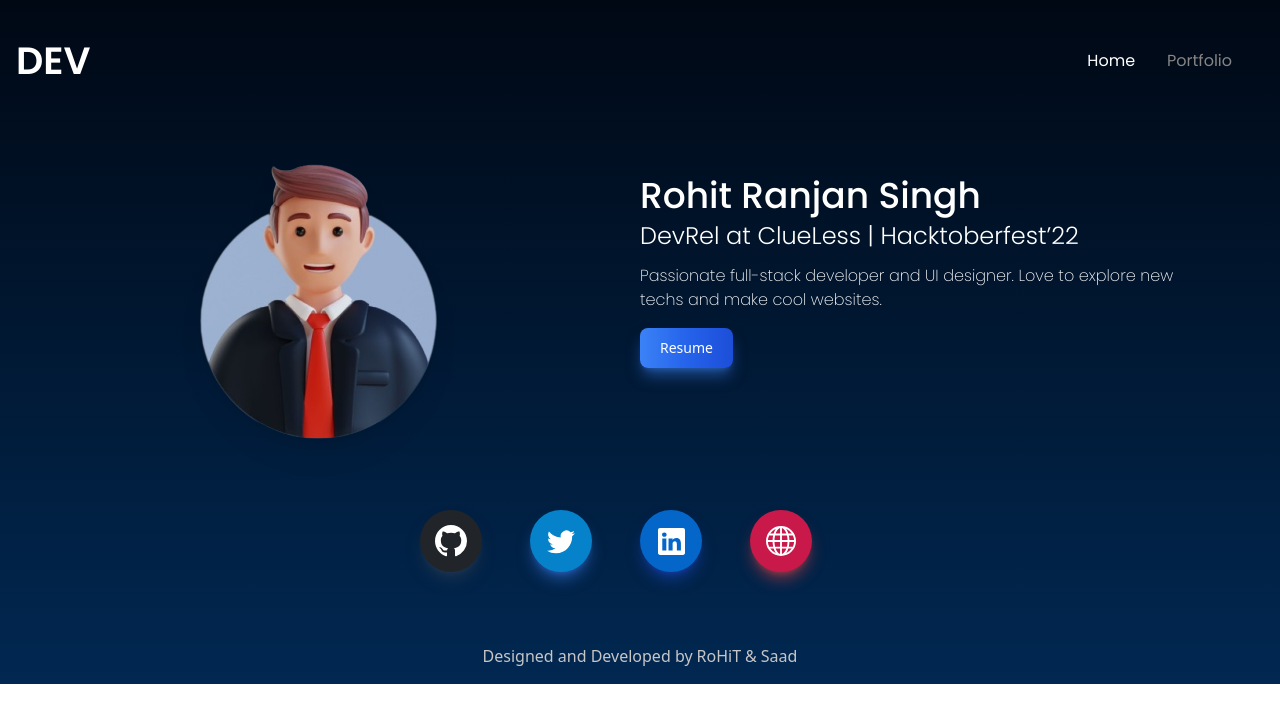
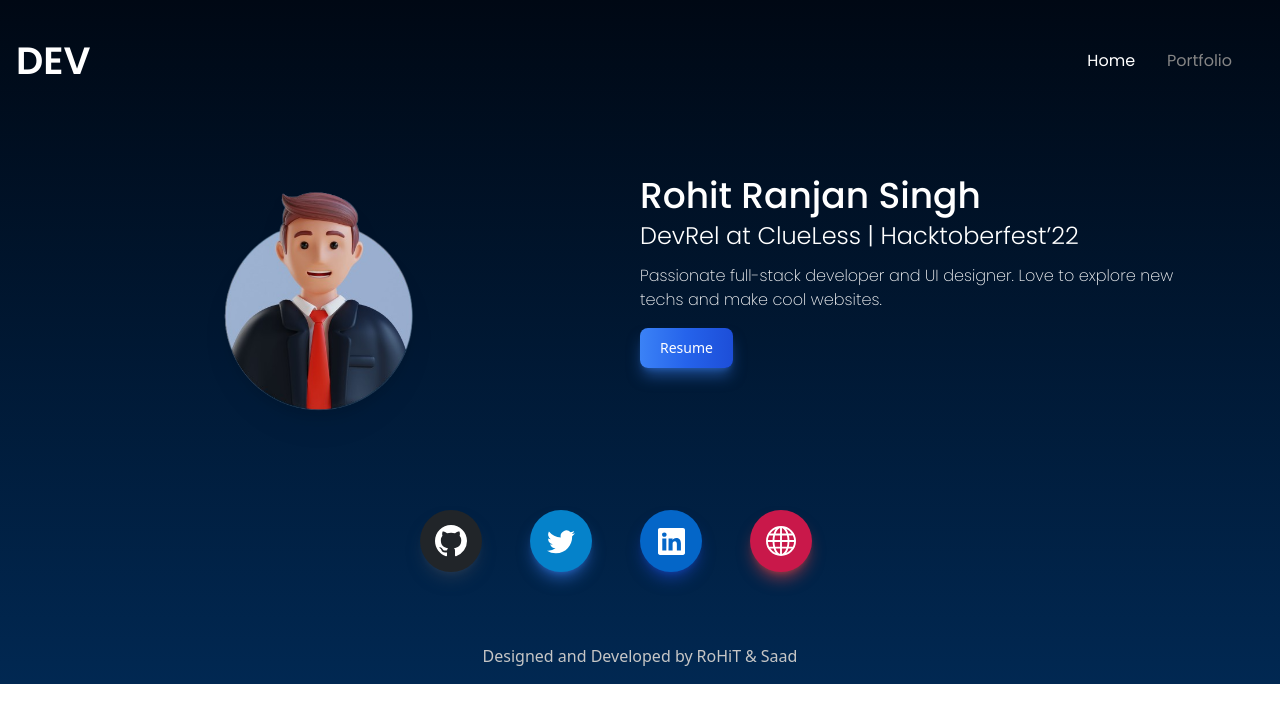
Before and after one commit to rohitranjan-2702/dev-landing-page, a React (Vite) app: page / in a window 1280 px wide. Shown: the top 722 px of the page. Built offline with nearby package versions, Linux system fonts and the light colour scheme.

Commit message:
added field in data.js to enable pfp customisation

```diff
--- a/package.json
+++ b/package.json
@@ -22,6 +22,6 @@
     "autoprefixer": "^10.4.13",
     "postcss": "^8.4.21",
     "tailwindcss": "^3.2.6",
-    "vite": "^4.1.0"
+    "vite": "^4.3.5"
   }
 }
--- a/src/components/home.jsx
+++ b/src/components/home.jsx
@@ -47,7 +47,7 @@ const Home = () => {
             <div className="flex flex-col lg:flex-row items-center">
               <div className="lg:w-1/2 grid place-items-center">
                 <img
-                  src={MpfpRandom}
+                  src={about[0].pfp}
                   alt="logo"
                   className="drop-shadow-xl h-[290px] lg:mb-[-45px] "
                 />
--- a/src/data.js
+++ b/src/data.js
@@ -6,6 +6,7 @@ export const about = [
     bio: "DevRel at ClueLess | Hacktoberfest’22 ",
     about:
       "Passionate full-stack developer and UI designer. Love to explore new techs and make cool websites. ",
+    pfp:"./src/assets/MpfpRandom.png"
   },
 ];
 
```
Also changed, not shown: 1 other file (tests, documents, lock files or other folders).
